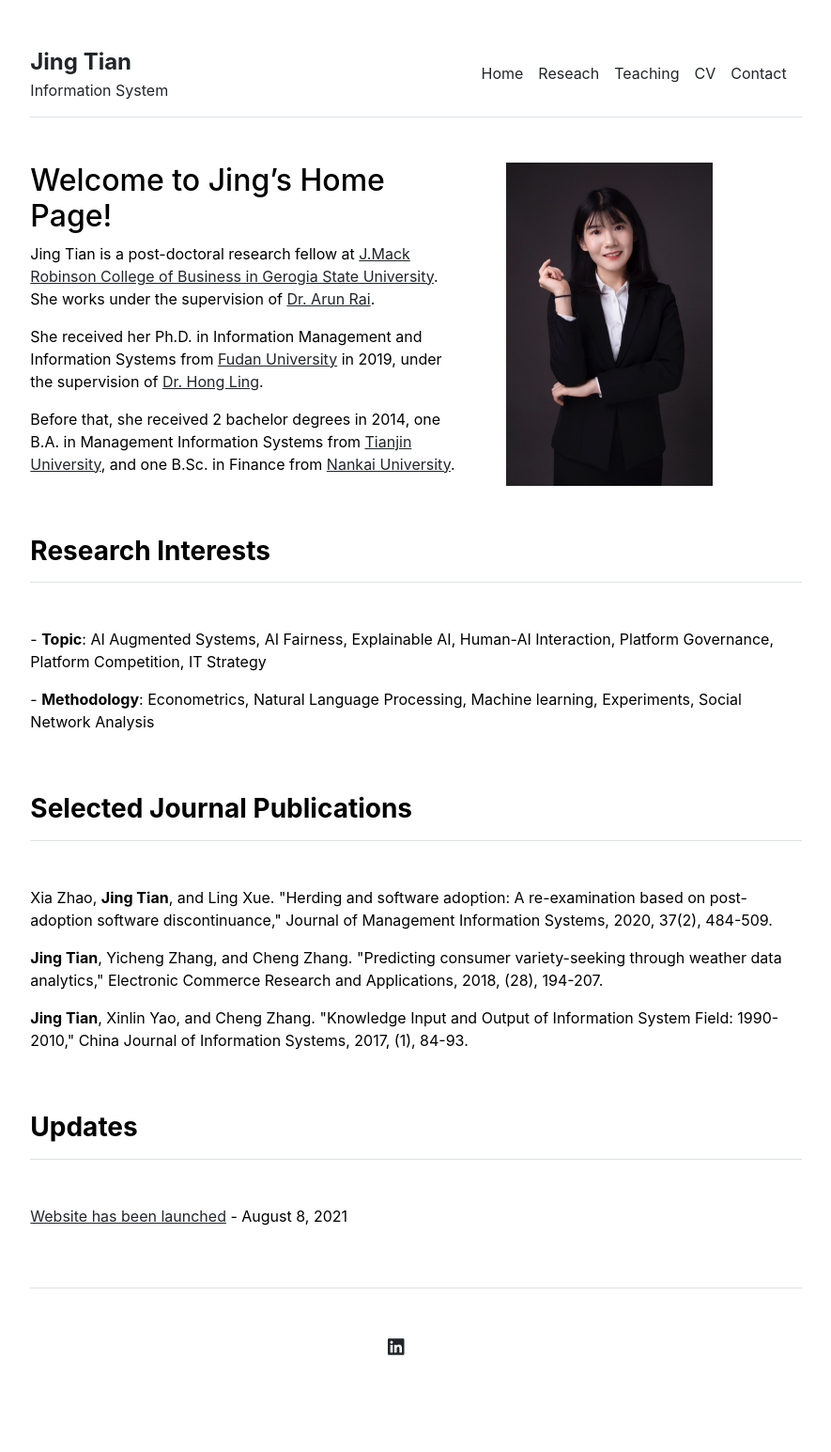
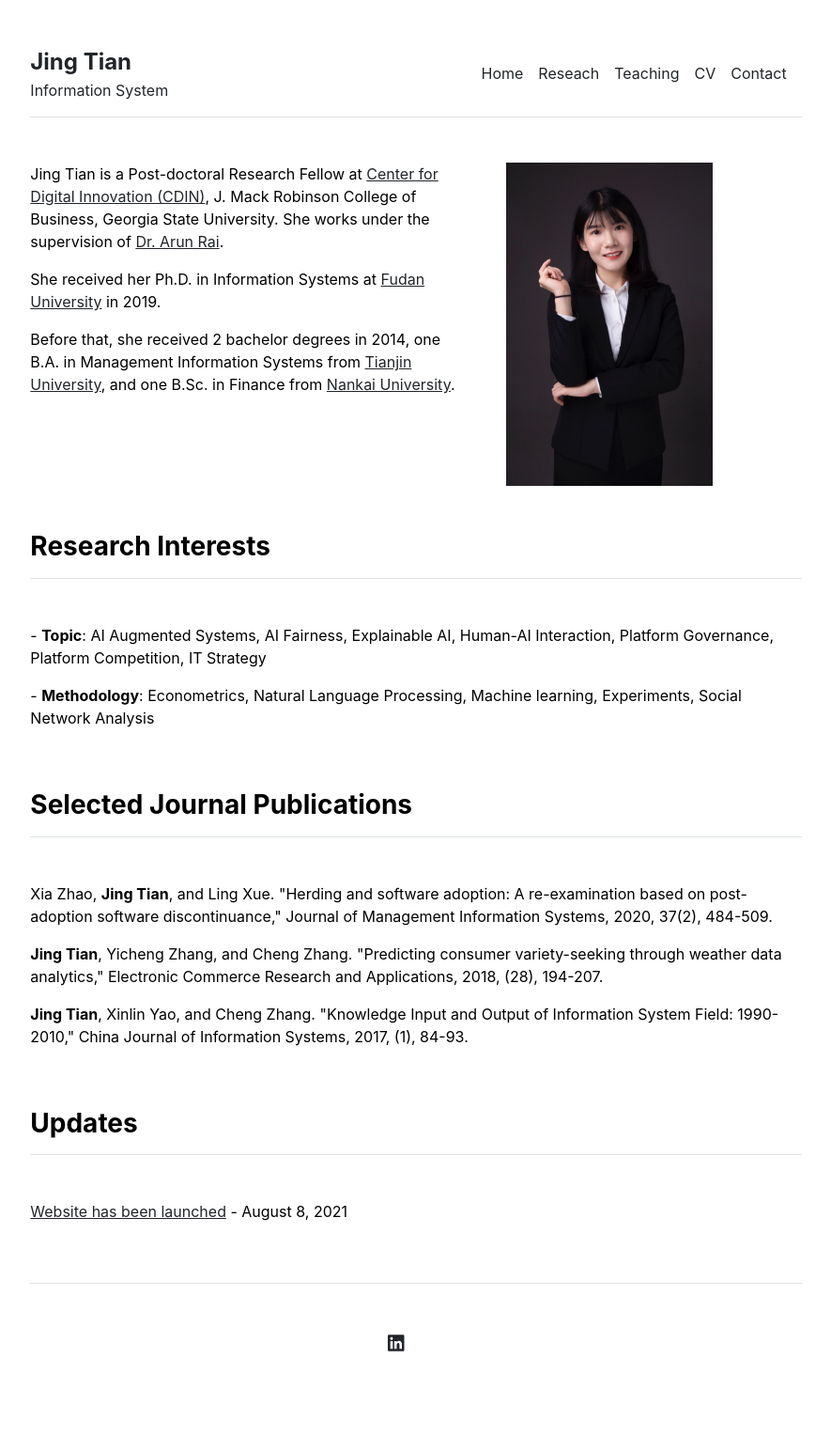
Before and after one commit to jingtianIS/jingtianIS.github.io, a Jekyll site: the page built from index.md, in a window 1280 px wide. Shown: the whole page at 94% size, without its empty margins (197-1082 px from the left). Built offline with Jekyll 4.4.1, drawn with Linux system fonts in a browser that asks for light colours.

Commit message:
Update index.md

```diff
--- a/index.md
+++ b/index.md
@@ -3,17 +3,17 @@ layout: home
 title: "Home"
 ---
 
-## Welcome to Jing's Home Page!
-Jing Tian is a post-doctoral research fellow at [J.Mack Robinson College of Business in Gerogia State University](robinson-gsu). She works under the supervision of [Dr. Arun Rai][professor-rai].
 
-She received her Ph.D. in Information Management and Information Systems from [Fudan University][fudan] in 2019, under the supervision of [Dr. Hong Ling][professor-ling].
+Jing Tian is a Post-doctoral Research Fellow at [Center for Digital Innovation (CDIN)](cdin-gsu), J. Mack Robinson College of Business, Georgia State University. She works under the supervision of [Dr. Arun Rai][professor-rai].
+
+She received her Ph.D. in Information Systems at [Fudan University][fudan] in 2019.
 
 Before that, she received 2 bachelor degrees in 2014, one B.A. in Management Information Systems from [Tianjin University][tianjin-u], and one B.Sc. in Finance from [Nankai University][nankai].
 
 [professor-rai]: https://www.arunrai.net/
 [professor-ling]: https://www.fdsm.fudan.edu.cn/en/teacher/preview.aspx?UID=1816
 
-[robinson-gsu]: https://robinson.gsu.edu/
+[cdin-gsu]: https://www.cdin.net/
 [fudan]: https://www.fudan.edu.cn/en/
 [tianjin-u]: http://www.tju.edu.cn/english/index.htm
 [nankai]: https://en.nankai.edu.cn/
```
